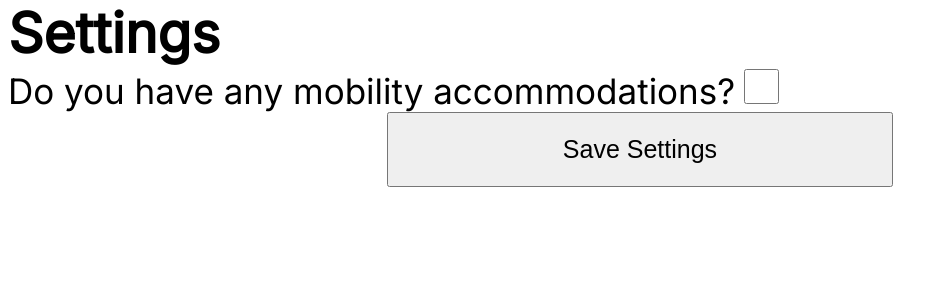
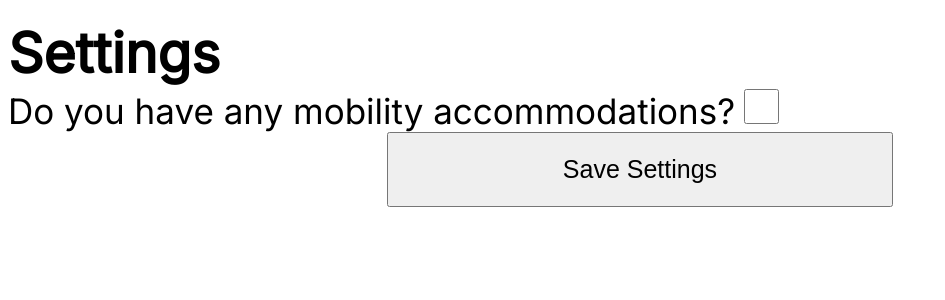
Before and after one commit to CodingMaster121/PHSInteractiveMap, a Flask app: page /map.html in a window 1280 px wide. Shown: the part 153-453 px from the top of the page, without its empty margins (0-945 px from the left). Run offline with Flask 3, Linux system fonts and the light colour scheme.

Commit message:
Changing settings page css

```diff
--- a/static/interactive_map.css
+++ b/static/interactive_map.css
@@ -98,7 +98,7 @@
 }
 
 /*For settings page*/
-.setting_page {
+.settings_page {
     padding-top: 20px;
 }
 
```
